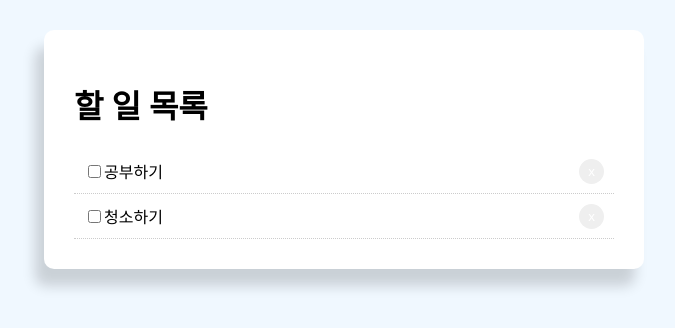
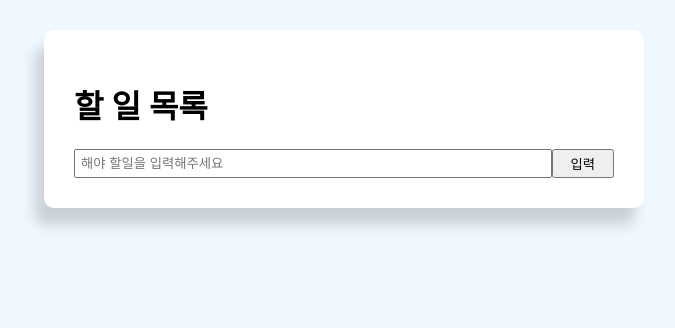
Before and after one commit to qwe3213/react-app-todolist, a React (Create React App) app: page / in a window 1280 px wide. Shown: the top 328 px of the page, without its empty margins (296-971 px from the left). Built offline with nearby package versions, Linux system fonts and the light colour scheme.

Commit message:
체크박스 클릭시 선 그어지기

```diff
--- a/src/App.js
+++ b/src/App.js
@@ -2,18 +2,8 @@
 import "./App.css";
 export default class App extends Component {
   state = {
-    tododata: [
-      {
-        id: "1",
-        title: "공부하기",
-        completed: true,
-      },
-      {
-        id: "2",
-        title: "청소하기",
-        completed: true,
-      },
-    ],
+    tododata: [],
+    value: "",
   };
   btnStyle = {
     color: "#fff",
@@ -23,18 +13,40 @@
     cursor: "pointer",
     float: "right",
   };
-  getStyle = () => {
+  getStyle = (completed) => {
     return {
       padding: "10px",
       borderBottom: "1px #ccc dotted",
-      textDecoration: "none",
+      textDecoration: completed ? "line-through" : "none",
     };
   };
 
   handleClick = (id) => {
-    let newTodoData = this.state.tododata.filter((data) => data.id !== id);
-    console.log("newTodoData", newTodoData);
+    let newTodoData = this.state.tododata.filter((data) => data.id !== id); // 입력한것 지우기
     this.setState({tododata: newTodoData});
+  };
+  handleChange = (e) => {
+    this.setState({value: e.target.value}); //입렵한 것이 text에 보이게 하기.
+  };
+  handleSubmit = (e) => {
+    e.preventDefault();
+    //새로운 할일 데이터
+    let newTodo = {
+      id: Date.now(),
+      title: this.state.value,
+      completed: false,
+    };
+    //원래 있던 할 일에 새로운 할 일 더해주기
+    this.setState({tododata: [...this.state.tododata, newTodo], value: ""}); // this.state.tododata 원래 있떤 데이터 newTodo 새로운 데이터  배열밖의 값은 입력 엔터후 텍스트창 빈칸으로 만들기
+  };
+  handleCompleteChange = (id) => {
+    let newTodoData = this.state.tododata.map((data) => {
+      if (data.id === id) {
+        data.completed = !data.completed;
+      }
+      return data;
+    });
+    this.setState({tadodata: newTodoData});
   };
   render() {
     return (
@@ -44,8 +56,12 @@
             <h1>할 일 목록</h1>
           </div>
           {this.state.tododata.map((data) => (
-            <div style={this.getStyle()} key={data.id}>
-              <input type="checkbox" defaultChecked={false} />
+            <div style={this.getStyle(data.completed)} key={data.id}>
+              <input
+                type="checkbox"
+                defaultChecked={false}
+                onChange={() => this.handleCompleteChange(data.id)}
+              />
               {data.title}
               <button
                 style={this.btnStyle}
@@ -55,6 +71,22 @@
               </button>
             </div>
           ))}
+          <form style={{display: "flex"}} onSubmit={this.handleSubmit}>
+            <input
+              type="text"
+              name="value"
+              placeholder="해야 할일을 입력해주세요"
+              style={{flex: "10", padding: "5px"}}
+              value={this.state.value}
+              onChange={this.handleChange}
+            />
+            <input
+              type="submit"
+              value="입력"
+              className="btn"
+              style={{flex: "1"}}
+            />
+          </form>
         </div>
       </div>
     );
```
